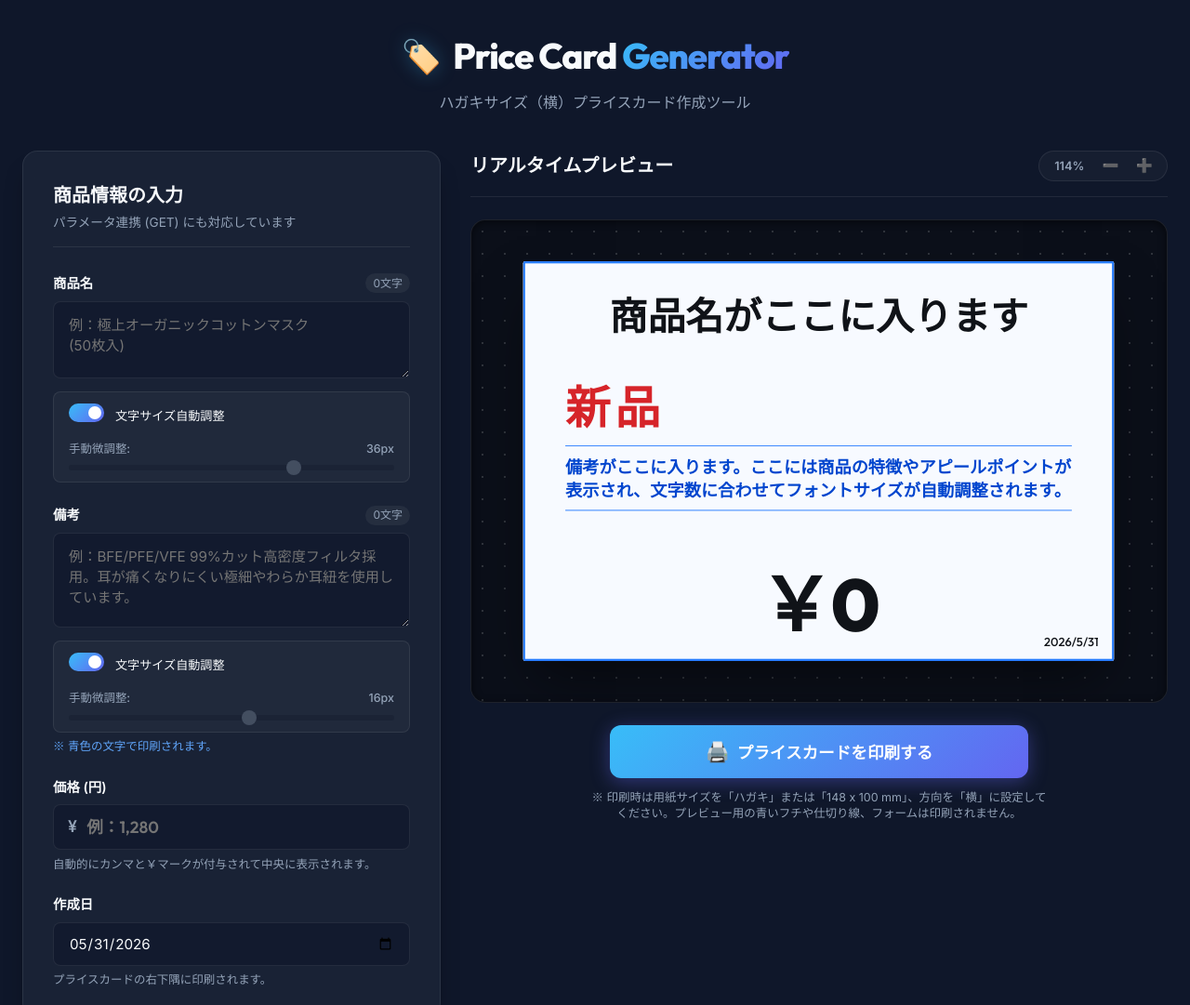
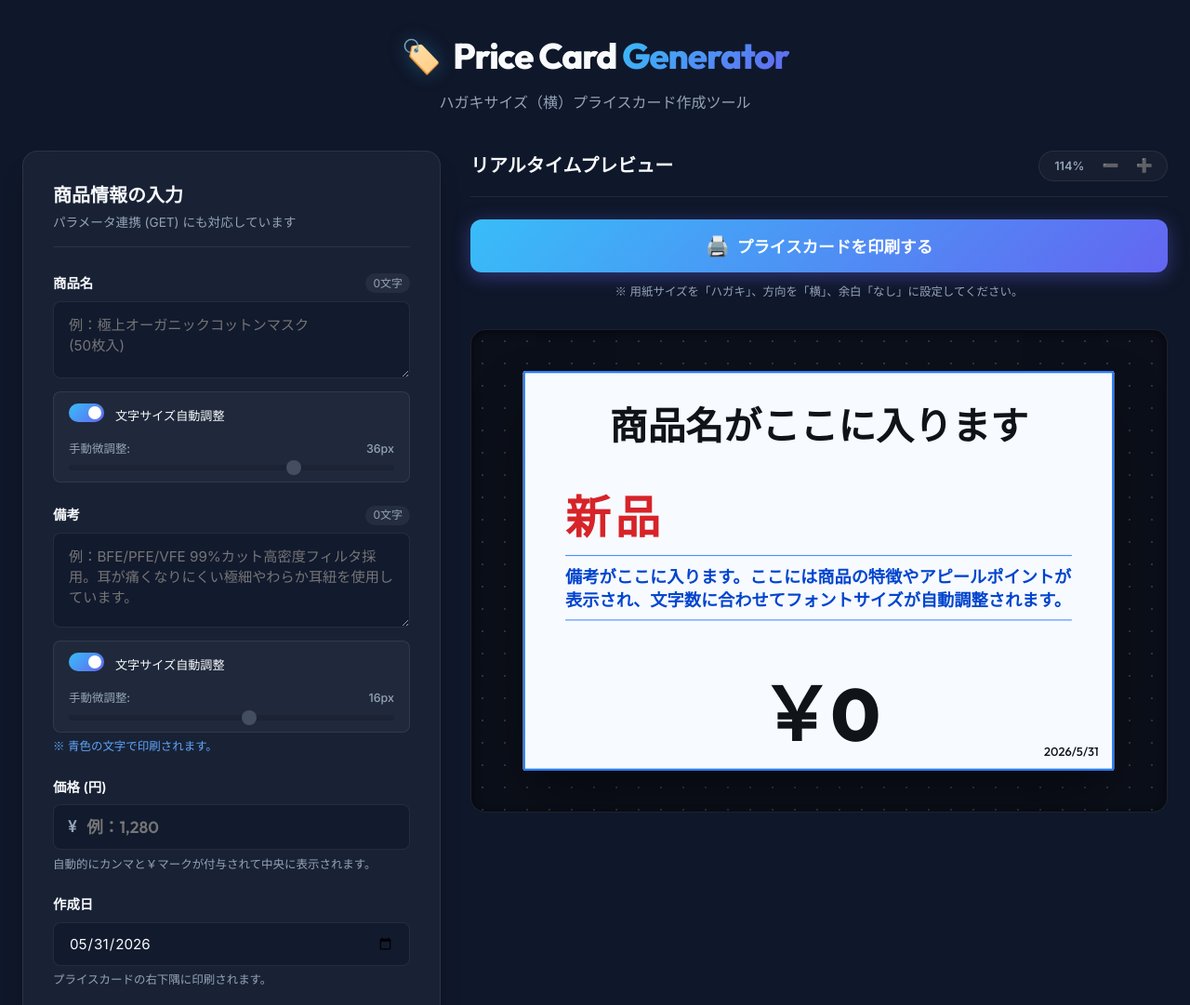
Before and after one commit to Nmasay/oj-price-gen, a website built with Vite: page index.html in a window 1280 px wide. Shown: the top 1081 px of the page at 93% size. Built offline with nearby package versions, Linux system fonts and the light colour scheme.

Commit message:
layout: move print actions button to the top of the preview panel for better accessibility

```diff
--- a/index.html
+++ b/index.html
@@ -126,6 +126,14 @@
           </div>
         </div>
 
+        <!-- 印刷ボタンエリア (プレビューの上部に移動) -->
+        <div class="print-actions" style="width: 100%; margin-bottom: 0.5rem;">
+          <button type="button" class="btn btn-primary btn-lg" id="btn-print" style="max-width: 100%;">
+            <span class="btn-icon-print">🖨️</span> プライスカードを印刷する
+          </button>
+          <p class="print-note">※ 用紙サイズを「ハガキ」、方向を「横」、余白「なし」に設定してください。</p>
+        </div>
+
         <div class="preview-wrapper">
           <!-- スケール制御用コンテナ -->
           <div class="postcard-scale-container" id="postcard-scale-container">
@@ -172,14 +180,6 @@
             </div>
           </div>
         </div>
-
-        <!-- 印刷ボタンエリア -->
-        <div class="print-actions">
-          <button type="button" class="btn btn-primary btn-lg" id="btn-print">
-            <span class="btn-icon-print">🖨️</span> プライスカードを印刷する
-          </button>
-          <p class="print-note">※ 印刷時は用紙サイズを「ハガキ」または「148 x 100 mm」、方向を「横」に設定してください。プレビュー用の青いフチや仕切り線、フォームは印刷されません。</p>
-        </div>
       </section>
     </main>
 
```
